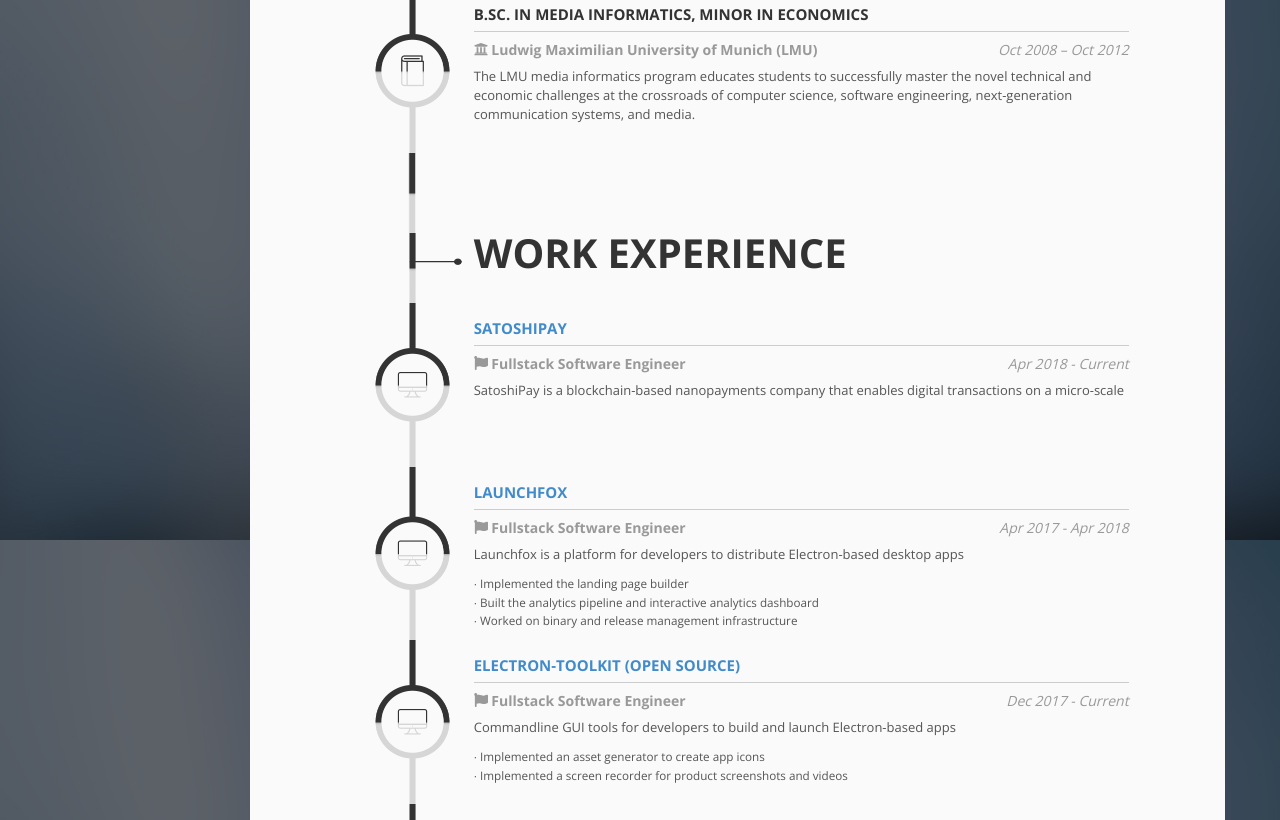
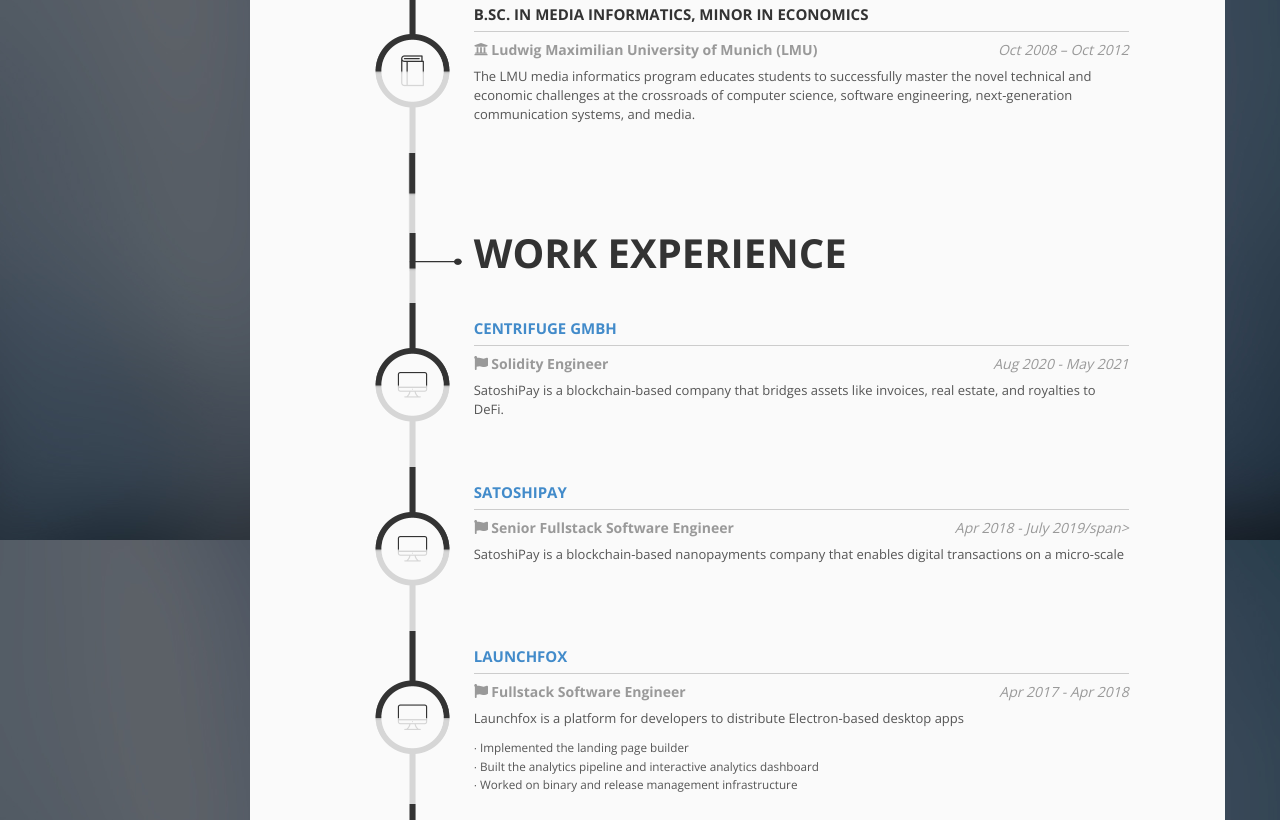
Before and after one commit to ilinzweilin/ilinzweilin.resume, a plain HTML site: page index.html in a window 1280 px wide. Shown: the part 1060-1880 px from the top of the page. Drawn offline with nearby package versions, Linux system fonts and the light colour scheme.

Commit message:
Update index.html

```diff
--- a/index.html
+++ b/index.html
@@ -125,10 +125,10 @@
           <h2 class="intro-title2">Software Engineer</h2>
           <!-- /job -->
           <!-- Description -->
-          <p>I love building cool products using Web technologies. It excites me to work in a skilled and motivated team where I can learn from and cotribute to. I'm always looking for new challenges!
+          <p>I love building cool products with blockchain technologies. It excites me to work in a skilled and motivated team where I can learn from and cotribute to. I'm always looking for new challenges!
           </p>
 
-          <p> <strong> Web, Electron, Product Development, Blockchain, Analytics, Startups, Machine Learning, Big Data </strong></p>
+          <p> <strong> Blockchain, DeFi, Analytics, Startups </strong></p>
 
           <!-- /Description -->
         </div>
@@ -384,6 +384,36 @@
             </div>
             <!-- /SECTION TITLE -->
 
+            <!-- SECTION ITEM -->
+            <div class="line row">
+              <!-- Margin Collums (necessary for the timeline effect) -->
+              <div class="col-md-1 bg1 timeline-space full-height hidden-sm hidden-xs"></div>
+              <div class="col-md-2 timeline-progress hidden-sm hidden-xs full-height timeline-work "></div>
+              <!-- /Margin Collums -->
+              <!-- Item Content -->
+              <div class="col-md-8 content-wrap bg1">
+                <div class="line-content line-content-education">
+                  <!-- Work Place -->
+                  <h3 class="section-item-title-1"><a target="_blank" href="https://centrifuge.io/">Centrifuge GmbH</a></h3>
+                  <!-- /work place -->
+                  <!-- Graduation time -->
+                  <h4 class="job"><i class="fa fa-flag"></i> Solidity Engineer <span class="job-date">Aug 2020 - May 2021 </span></h4>
+                  <!-- /Graduation time -->
+                  <!-- content -->
+                  <div class="job-description">
+                    <p> SatoshiPay is a blockchain-based company that bridges assets like invoices, real estate, and royalties to DeFi. </p>
+
+                  </div>
+                  <!-- /Content -->
+                </div>
+              </div>
+              <!-- /Item Content -->
+              <!-- Margin Collum-->
+              <div class="col-md-1 bg1 timeline-space full-height hidden-sm hidden-xs"></div>
+              <!-- /Margin Collum-->
+            </div>
+            <!-- /SECTION ITEM -->
+
              <!-- SECTION ITEM -->
             <div class="line row">
               <!-- Margin Collums (necessary for the timeline effect) -->
@@ -397,7 +427,7 @@
                   <h3 class="section-item-title-1"><a target="_blank" href="https://satoshipay.io/">SatoshiPay</a></h3>
                   <!-- /work place -->
                   <!-- Graduation time -->
-                  <h4 class="job"><i class="fa fa-flag"></i> Fullstack Software Engineer <span class="job-date">Apr 2018 - Current</span></h4>
+                  <h4 class="job"><i class="fa fa-flag"></i> Senior Fullstack Software Engineer <span class="job-date">Apr 2018 - July 2019/span></h4>
                   <!-- /Graduation time -->
                   <!-- content -->
                   <div class="job-description">
```
